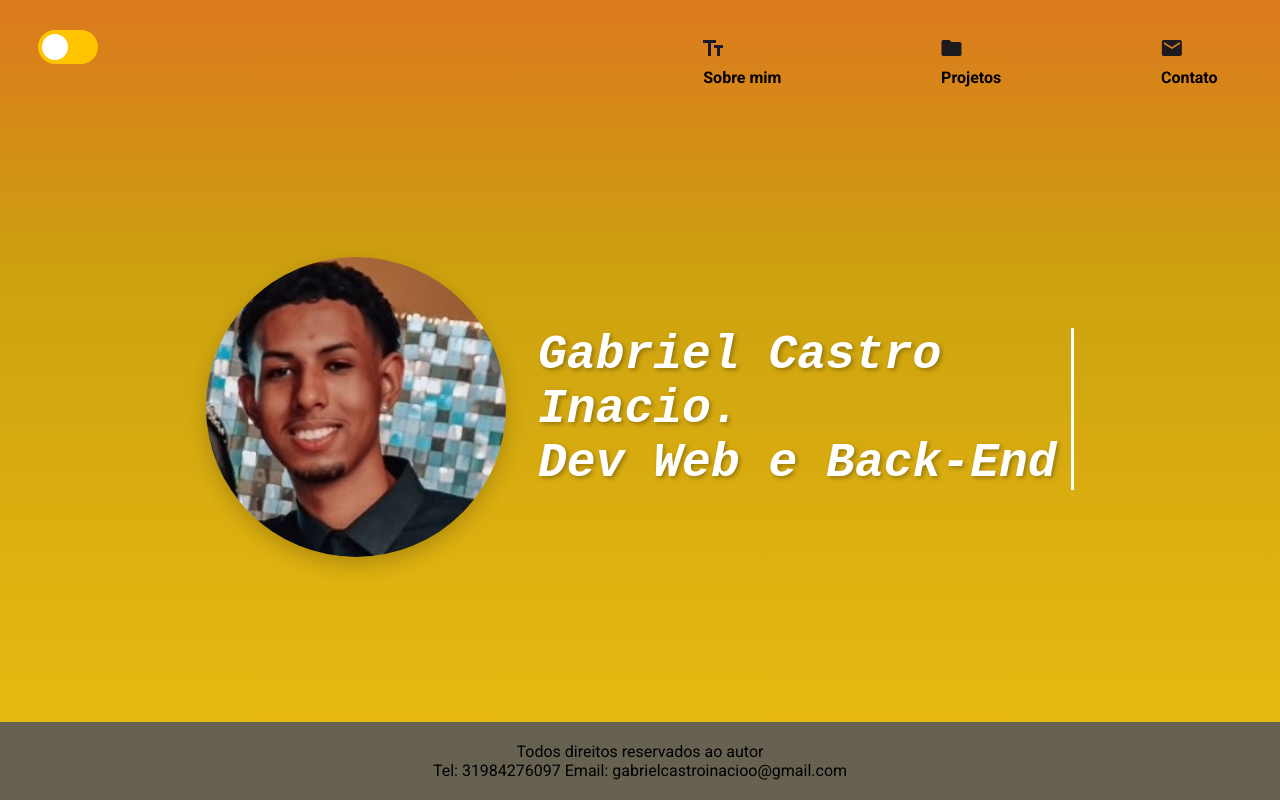
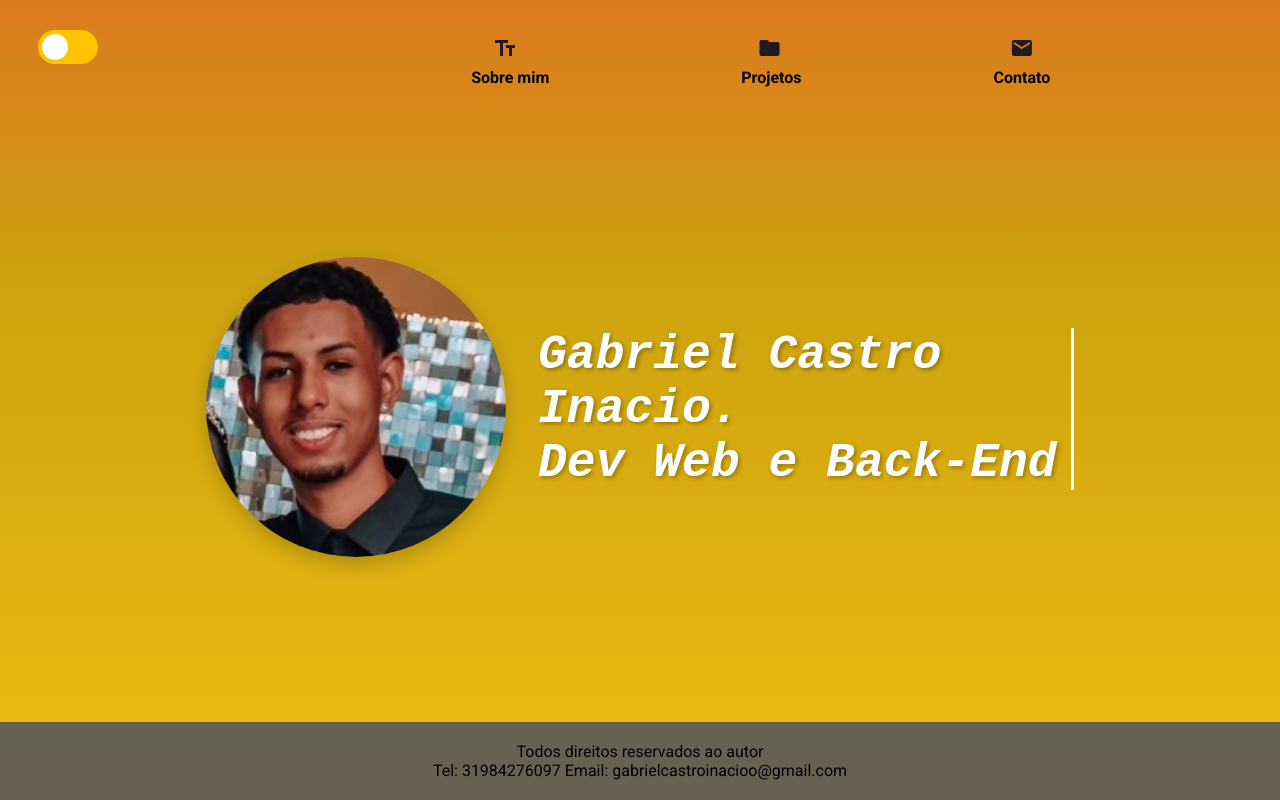
Before and after one commit to gabriel-castro-dev/portfolio, a plain HTML site: page index.html in a window 1280 px wide. Drawn offline with Linux system fonts and the light colour scheme.

Commit message:
Update style.css

```diff
--- a/style.css
+++ b/style.css
@@ -1,206 +1,3 @@
-/*body {
-  margin: 0;
-  padding: 0;
-  height: 100vh;
-  background: linear-gradient(180deg, rgba(220, 121, 30, 1) 0%, rgba(204, 162, 15, 1) 35%, rgba(237, 189, 17, 1) 100%);
-  font-family: "Roboto", sans-serif;
-  font-weight: 400;
-  font-style: normal
-}
-
-a {
-  text-decoration: none;
-  color: black;
-}
-
-#header {
-  display: flex;
-  padding-left: 3%;
-  padding-right: 37%;
-  padding-top: 30px;
-  font-weight: 700;
-  justify-content: space-between;
-}
-
-.switch {
-  position: relative;
-  display: inline-block;
-  width: 60px;
-  height: 34px;
-  margin-right: 39%;
-}
-
-.switch input {
-  opacity: 0;
-  width: 100%;
-  height: 100%;
-  position: absolute;
-  z-index: 99;
-}
-
-.slider {
-  position: absolute;
-  cursor: pointer;
-  top: 0;
-  left: 0;
-  right: 0;
-  bottom: 0;
-  background-color: rgb(255, 196, 0);
-  -webkit-transition: .4s;
-  transition: .4s;
-}
-
-.slider:before {
-  position: absolute;
-  content: "";
-  height: 26px;
-  width: 26px;
-  left: 4px;
-  bottom: 4px;
-  background-color: white;
-  -webkit-transition: .4s;
-  transition: .4s;
-}
-
-input:checked+.slider {
-  background-color: #808080;
-}
-
-input:focus+.slider {
-  box-shadow: 0 0 1px #2196F3;
-}
-
-input:checked+.slider:before {
-  -webkit-transform: translateX(26px);
-  -ms-transform: translateX(26px);
-  transform: translateX(26px);
-}
-
-.slider.round {
-  border-radius: 34px;
-}
-
-.slider.round:before {
-  border-radius: 50%;
-}
-
-#img1 {
-  padding-left: 30px;
-}
-
-#img2 {
-  padding-left: 20px;
-}
-
-#img3 {
-  padding-left: 20px;
-}
-
-#centerPage {
-  display: flex;
-  padding-top: 7%;
-  width: 100%;
-  height: 65vh;
-}
-
-#divImagem {
-  padding-left: 25%;
-
-}
-
-#divImagem img {
-  height: 250px;
-  width: 250px;
-  border-radius: 300px;
-  object-fit: cover;
-}
-
-#text1 {
-  color: white;
-  padding-left: 65px;
-  font-size: 40px;
-  font-weight: 700;
-  font-style: italic;
-  height: 200px;
-  margin-top: 30px;
-}
-.dark{
-  background: rgb(2,0,36);
-background: linear-gradient(180deg, rgba(2,0,36,1) 0%, rgba(9,9,121,1) 35%, rgba(0,146,255,1) 100%);
-}
-.dark a img{
-  filter: invert();
-}
-.dark a{
-  text-decoration: none;
-  color: white;
-
-}
-.div1 {
-  display: flex;
-  flex-direction: column;
-  padding: 0.6em 1.5em;
-}
-
-.div1:hover {
-  background-color: rgb(99, 99, 99);
-  transition: 0.3s;
-  border-radius: 30px;
-
-}
-
-.wrapper {
-  display: grid;
-  place-items: center;
-}
-
-.typing-demo {
-  width: 18.5ch;
-  animation: typing 2s steps(22), blink .5s step-end infinite alternate;
-  white-space: nowrap;
-  overflow: hidden;
-  border-right: 3px solid;
-  font-family: monospace;
-
-}
-
-@keyframes typing {
-  from {
-    width: 0
-  }
-}
-
-@keyframes blink {
-  50% {
-    border-color: transparent
-  }
-}
-
-#rodape {
-  height: 4.3vh;
-  padding: 20px;
-  text-align: center;
-  background-color: #585858;
-  opacity: 0.9;
-}
-@media(min-width: 1720px) and (max-width: 1920px){
-  #rodape{height: 7.3vh;}
-}
-@media (max-width: 425px) {
-  #centerPage {
-    display: flex;
-    flex-wrap: wrap;
-  }
-  #centerPage>div{
-    padding: 0;
-    margin: 0;
-  }
-  #rodape{
-    margin-top: 6.3vh;
-    height: 7.8vh;
-  }
-}
-*/
 body {
   margin: 0;
   padding: 0;
@@ -239,7 +36,6 @@ a {
   display: flex;
   padding: 30px 3% 0 3%;
   font-weight: 700;
-  justify-content: space-between;
 }
 
 /* Toggle switch styling */
@@ -248,7 +44,7 @@ a {
   display: inline-block;
   width: 60px;
   height: 34px;
-  margin-right: 39%;
+  margin-right: 23%;
 }
 
 .switch input {
@@ -307,7 +103,8 @@ input:checked + .slider:before {
   display: flex;
   flex-direction: column;
   align-items: center;
-  padding: 0.6em 1.5em;
+  padding: 0.6em 6em;
+
   border-radius: 30px;
   transition: background-color 0.3s ease, transform 0.3s ease;
 }
@@ -319,6 +116,7 @@ input:checked + .slider:before {
 
 .div1 img {
   margin-bottom: 8px;
+  margin-left: 30%;
   transition: transform 0.3s ease;
 }
 
```
